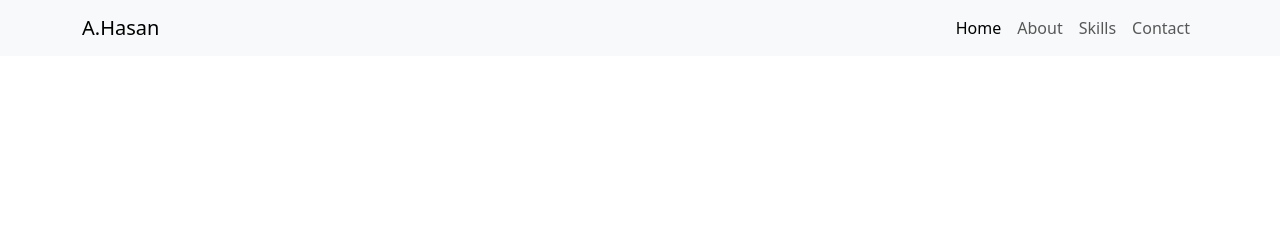
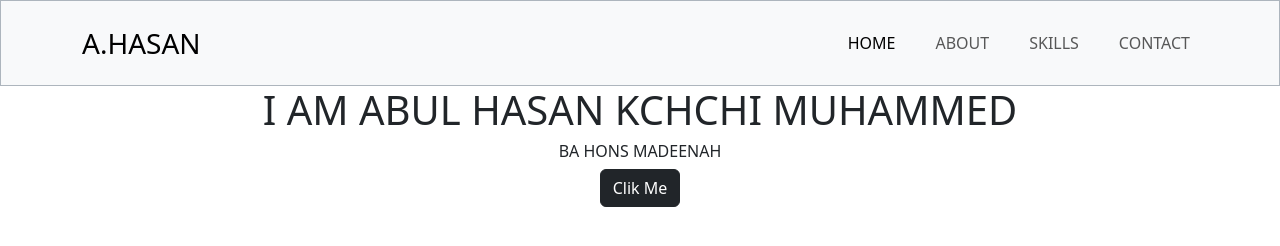
Before and after one commit to alhamthulillah/A.hasan, a plain HTML site: page index.html in a window 1280 px wide. Drawn offline with nearby package versions, Linux system fonts and the light colour scheme.

Commit message:
Add files via upload

```diff
--- a/index.html
+++ b/index.html
@@ -1,20 +1,25 @@
 <!DOCTYPE html>
 <html lang="en">
+
 <head>
   <meta charset="UTF-8">
   <meta name="viewport" content="width=device-width, initial-scale=1.0">
   <title>Hasan Portfolio</title>
-    <link href="https://cdn.jsdelivr.net/npm/bootstrap@5.3.8/dist/css/bootstrap.min.css" rel="stylesheet" integrity="sha384-sRIl4kxILFvY47J16cr9ZwB07vP4J8+LH7qKQnuqkuIAvNWLzeN8tE5YBujZqJLB" crossorigin="anonymous">
+  <link href="https://cdn.jsdelivr.net/npm/bootstrap@5.3.8/dist/css/bootstrap.min.css" rel="stylesheet"
+    integrity="sha384-sRIl4kxILFvY47J16cr9ZwB07vP4J8+LH7qKQnuqkuIAvNWLzeN8tE5YBujZqJLB" crossorigin="anonymous">
+  <link rel="stylesheet" href="/portfolio/css/styles.css">
 </head>
+
 <body>
-    <nav class="navbar navbar-expand-lg bg-body-tertiary">
+  <nav class="navbar navbar-expand-lg bg-body-tertiary py-3 text-uppercase border-bottom border border-dark-subtle">
     <div class="container">
-    <a class="navbar-brand" href="#">A.Hasan</a>
-    <button class="navbar-toggler" type="button" data-bs-toggle="collapse" data-bs-target="#navbarSupportedContent" aria-controls="navbarSupportedContent" aria-expanded="false" aria-label="Toggle navigation">
+      <a class="navbar-brand fs-3" href="#">A.Hasan</a>
+      <button class="navbar-toggler" type="button" data-bs-toggle="collapse" data-bs-target="#navbarSupportedContent"
+        aria-controls="navbarSupportedContent" aria-expanded="false" aria-label="Toggle navigation">
         <span class="navbar-toggler-icon"></span>
       </button>
       <div class="collapse navbar-collapse" id="navbarSupportedContent">
-      <ul class="navbar-nav ms-auto mb-2 mb-lg-0">
+        <ul class="navbar-nav ms-auto mb-2 mb-lg-0 gap-4">
           <li class="nav-item">
             <a class="nav-link active" aria-current="page" href="#">Home</a>
           </li>
@@ -33,6 +38,21 @@
       </div>
     </div>
   </nav>
+  <section class="banner text-center text-uppercase">
+    <div class="container">
+      <div class="row">
+        <div class="col-md-12">
+          <div class="w-75 m-auto">
+            <h1>I am ABUL HASAN KCHCHI MUHAMMED</h1>
+            <h6>BA Hons Madeenah</h6>
+            <button type="button" class="btn btn-dark">Clik Me</button>
+          </div>
+        </div>
+      </div>
+    </div>
+  </section>
 </body>
-<script src="https://cdn.jsdelivr.net/npm/bootstrap@5.3.8/dist/js/bootstrap.bundle.min.js" integrity="sha384-FKyoEForCGlyvwx9Hj09JcYn3nv7wiPVlz7YYwJrWVcXK/BmnVDxM+D2scQbITxI" crossorigin="anonymous"></script>
+<script src="https://cdn.jsdelivr.net/npm/bootstrap@5.3.8/dist/js/bootstrap.bundle.min.js"
+  integrity="sha384-FKyoEForCGlyvwx9Hj09JcYn3nv7wiPVlz7YYwJrWVcXK/BmnVDxM+D2scQbITxI" crossorigin="anonymous"></script>
+
 </html>
```
Lines whose indentation alone changed are shown as unchanged.
